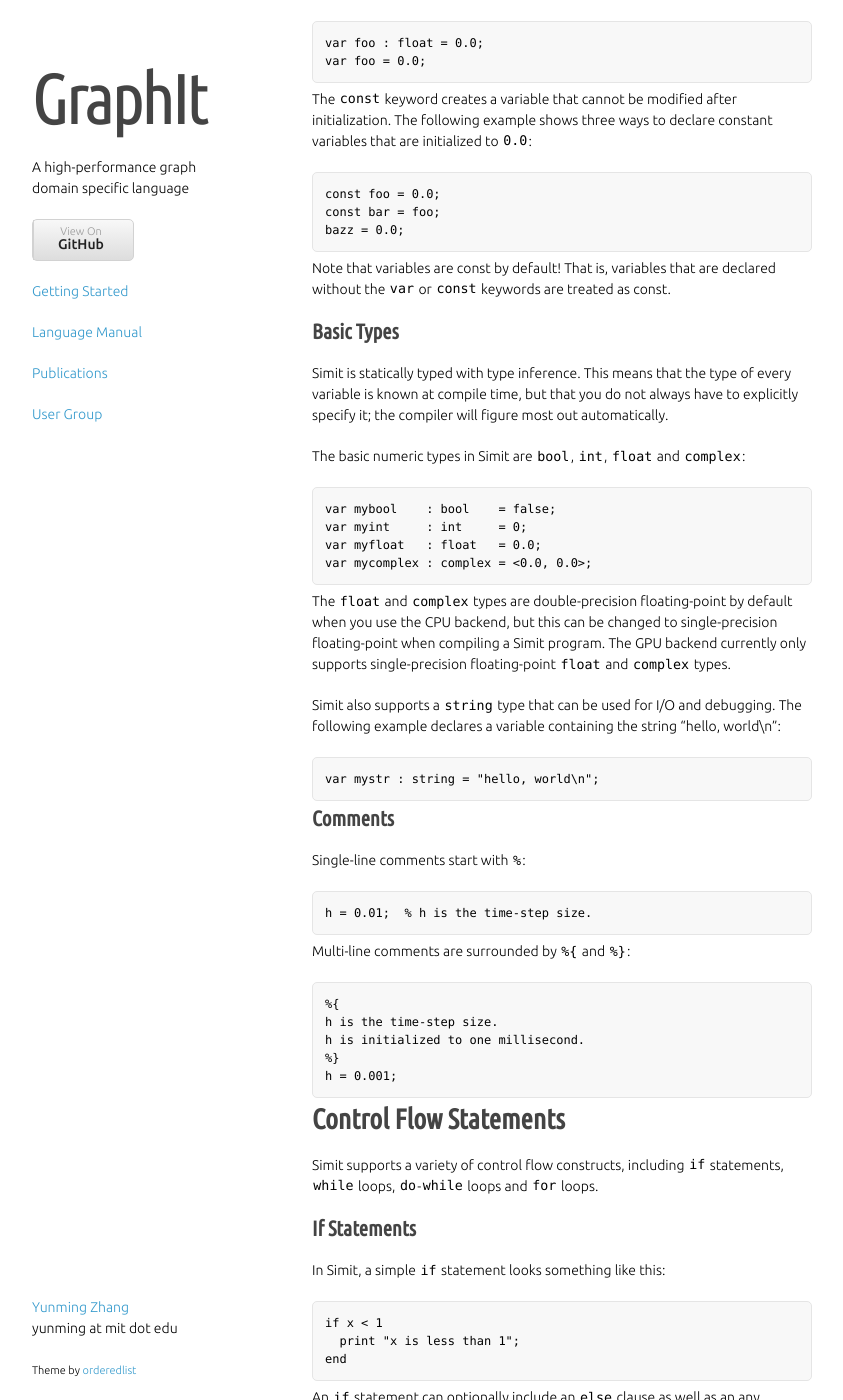
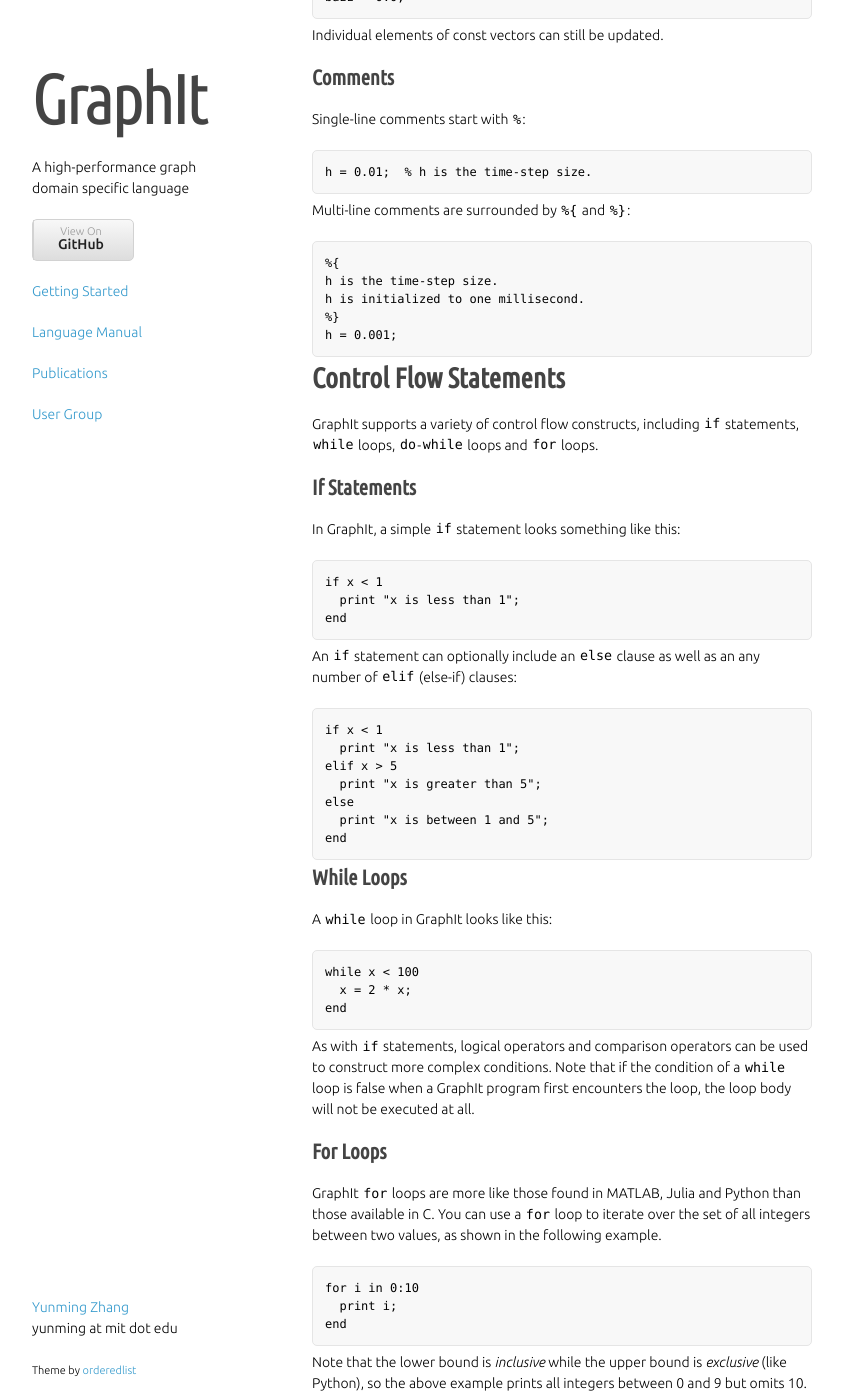
Before and after one commit to yunmingzhang17/yunmingzhang17.github.io, a Jekyll site: the page built from language.md, in a window 1280 px wide and 1400 px high, scrolled down 1803 px. Shown: the whole window, without its empty margins (218-1061 px from the left). Built offline with Jekyll 4.4.1, drawn with Linux system fonts in a browser that asks for light colours; nearby versions of some CDN libraries; some web fonts are replaced; library files that are not in the unit come from our copies; some of the changed text lies outside the part shown.

Commit message:
updating the language manual

````diff
--- a/language.md
+++ b/language.md
@@ -14,9 +14,7 @@
 {:toc}
 
 # Basics
-Simit is an imperative language with statements, control flow and linear
-algebra expressions. In this section, we describe some of the language's basic
-constructs.
+GraphIt is an imperative language with statements, control flow, and high-level operators on sts of vertices ane edges. In this section, we describe some of the language's basic constructs.
 
 ## Functions
 Functions can take any number of parameters, including none. Each parameter
@@ -33,7 +31,7 @@
 end
 ```
 
-Like functions in MATLAB, Simit functions can return any number of results,
+Like functions in MATLAB, GraphIt functions can return any number of results,
 including none. In the next example, the function `minMax` takes two `float`
 parameters and return two `float` results: the smaller of the two inputs as the
 first result and the larger of the two inputs as the second result.
@@ -55,18 +53,6 @@
 function returns more than one result. (The parentheses are optional if the
 function returns just a single result.)
 
-Exported functions can be called from C++ code through the [Simit C++
-API](api). They are declared by prepending the function declaration with the
-keyword `export`, as demonstrated below. Note that even though `main` does not
-take any parameter, an (empty) parameter list must still be included in the
-function declaration. Exported functions typically work on extern data
-structures in global scope.
-
-```
-export func main()
-  % Do something here
-end
-```
 
 ## Variables
 Variables are declared in function bodies or in the global scope using the
@@ -95,34 +81,7 @@
 bazz = 0.0;
 ```
 
-Note that variables are const by default! That is, variables that are declared
-without the `var` or `const` keywords are treated as const.
-
-## Basic Types
-Simit is statically typed with type inference. This means that the type of
-every variable is known at compile time, but that you do not always have to
-explicitly specify it; the compiler will figure most out automatically.
-
-The basic numeric types in Simit are `bool`, `int`, `float` and `complex`:
-
-```
-var mybool    : bool    = false;
-var myint     : int     = 0;
-var myfloat   : float   = 0.0;
-var mycomplex : complex = <0.0, 0.0>;
-```
-
-The `float` and `complex` types are double-precision floating-point by default
-when you use the CPU backend, but this can be changed to single-precision
-floating-point when compiling a Simit program. The GPU backend currently only
-supports single-precision floating-point `float` and `complex` types.
-
-Simit also supports a `string` type that can be used for I/O and debugging. The
-following example declares a variable containing the string "hello, world\n":
-
-```
-var mystr : string = "hello, world\n";
-```
+Individual elements of const vectors can still be updated.
 
 ## Comments
 Single-line comments start with `%`:
@@ -143,12 +102,12 @@
 
 
 # Control Flow Statements
-Simit supports a variety of control flow constructs, including `if` statements,
+GraphIt supports a variety of control flow constructs, including `if` statements,
 `while` loops, `do`-`while` loops and `for` loops.
 
 ## If Statements
 
-In Simit, a simple `if` statement looks something like this:
+In GraphIt, a simple `if` statement looks something like this:
 
 ```
 if x < 1
@@ -169,36 +128,10 @@
 end
 ```
 
-Simit supports the following logical operators and comparison operators, which
-can be used to construct more complex conditions:
-
-```
-x or y;   % Logical OR
-x and y;  % Logical AND
-x xor y;  % Logical XOR
-not x;    % Logical NOT
-
-a == b;   % Equality
-a != b;   % Inequality
-a < b;    % Less than
-a <= b;   % Less than or equal to
-a > b;    % Greater than
-a >= b;   % Greater than or equal to
-```
-
-For example, if we only cared about the scenario in which the value of `x` is
-between 1 and 5, then we could have simply written:
-
-```
-if x >= 1 and x <= 5
-  print "x is between 1 and 5";
-end
-```
-
 
 ## While Loops
 
-A `while` loop in Simit looks like this:
+A `while` loop in GraphIt looks like this:
 
 ```
 while x < 100
@@ -208,25 +141,15 @@
 
 As with `if` statements, logical operators and comparison operators can be used
 to construct more complex conditions. Note that if the condition of a `while`
-loop is false when a Simit program first encounters the loop, the loop body
+loop is false when a GraphIt program first encounters the loop, the loop body
 will not be executed at all.
 
 
 
 ## For Loops
 
-Simit `for` loops are more like those found in MATLAB, Julia and Python than
-those available in C. They can be used to iterate over elements in a Simit set.
-For example (pun intended):
-
-```
-for p in points
-  % Do some computation with element p in points set
-end
-```
-
-You can also use a `for` loop to iterate over the set of all integers between
-two values, as shown in the following example.
+GraphIt `for` loops are more like those found in MATLAB, Julia and Python than
+those available in C. You can use a `for` loop to iterate over the set of all integers between two values, as shown in the following example.
 
 ```
 for i in 0:10
@@ -239,11 +162,10 @@
 omits 10.
 
 
-## Elements, Sets and Graphs
-Elements, sets and graphs form Simit's _data model_, which is the way you
-represent your system.
+# Elements, VertexSets, EdgeSets, Vectors
+Elements, vertexsets, edgesets and vectors form GraphIt's _data model_.
 
-### Elements
+## Elements
 An element is a type that stores one or more data fields, much like a struct in
 C/C++. For example, an element representing a point may store a position vector
 `x` and a velocity vector `v`, while an element represent a spring may store a
@@ -272,7 +194,7 @@
 print p.x;  % [0.0, 0.0, 1.0]'
 ```
 
-### Sets
+## Sets
 Unlike C structs, elements live in sets. So Point elements must be stored in
 some set, such as `points`:
 
@@ -281,14 +203,14 @@
 ```
 
 The `extern` keyword simply means that the `points` set comes from outside the
-Simit program. Typically they have been assembled using the [Simit
+GraphIt program. Typically they have been assembled using the [GraphIt
 C++API](api).
 
 The best ways to work with sets are to
 [apply stencil update functions](#apply-stencil-update-functions) and to
 [assemble system vectors or matrices](#assemble-system-vectors-and-matrices).
 
-### Edge Sets
+## Edge Sets
 Edge sets are sets that also have connectivity information. In particular, edge
 set definitions specify the list of sets from which each edge's endpoints come.
 The following declares a set of spring elements that each connect two points
@@ -298,12 +220,12 @@
 extern springs : set{Element}(points,points);
 ```
 
-There is no explicit graph type in Simit; rather, graphs are formed implicitly
+There is no explicit graph type in GraphIt; rather, graphs are formed implicitly
 from the combination of sets and edge sets. This is similar to how graphs are
 often defined in mathematical papers (i.e. as an ordered pair `G = (V,E)`).
 
-Simit's graphs are hypergraphs, which just means that edges can have more (or
-less) than two endpoints. More precisely, a Simit graph is a _k_-uniform
+GraphIt's graphs are hypergraphs, which just means that edges can have more (or
+less) than two endpoints. More precisely, a GraphIt graph is a _k_-uniform
 hypergraphs; in other words, each edge can (and must) connect _k_ vertices,
 where _k_ is some non-negative integer constant. Thus, we can declare
 additional edge sets that contain triangle, tetrahedral or even hexahedral
@@ -330,25 +252,11 @@
 extern links : set{Link}(triangles, tetrahedra);
 ```
 
-### Grid Edge Sets
-Simit also supports declaring edge sets which connect points in a regular
-grid pattern with a particular dimensionality. The following declares a
-three-dimensional grid over the `points` set, meaning it contains links
-connecting each point to six other points (in the six cardinal directions
-one can move for a three-dimensional grid):
 
-```
-extern springsGrid : grid[3]{Element}(points);
-```
+# VertexSet Operators
 
-While one could build such a structure using a generic edge set, specifying this
-structure enables [coordinate-based accessing](#coordinate-based-access) when
-assembling matrices based on grid edge sets.
+# EdgeSet Operators
 
-Because these edge sets have very particular structure, extern grid edge sets
-are assembled with different syntax in the [Simit C++ API](api).
-
-## Apply Stencil Update Functions
 
 A stencil update function is any function that takes as arguments an element
 and (if the element is an edge) its endpoints. A stencil update function that
@@ -405,41 +313,3 @@
 ```
 apply length to springs;
 ```
-
-## System Vectors and Matrices
-In addition to integer ranges, the dimensions of vectors and matrices can be
-_sets_. We call such vectors and matrices _system_ vectors and matrices, and
-they can describe properties of an entire physical system. A system vector can
-be thought of as a dictionary, while a system matrix can be thought of as a
-two-dimensional dictionary (or a dictionary of dictionaries):
-
-```
-% A vector with one float per point in the points set
-var a : vector[points](float);
-
-% A vector with one 3-vector block per point
-% in the points set
-var b : vector[points](vector[3](float));
-
-% A matrix with one 3x3 matrix block non-empty
-% per pair of points in the points set
-var K : matrix[points,points](matrix[3,3](float));
-```
-
-Note that system matrices can be sparse matrices and do not have to store
-values for all |`points`|<sup>2</sup> combinations of indices.
-
-In the [Elements](#elements) section, we showed how an element field can be
-accessed using the `.` operator. Sets also have fields, corresponding to the
-fields of the set elements, that can be accessed using the same syntax. The
-result of a set field read is a system vector that is constructed by
-concatenating the corresponding fields of all elements in the set. For example,
-if set `springs` contains elements `e0`, `e1` and `e2` (in that order) and if
-each element has a field `m` of type `float`, then `springs.m` would correspond
-to the system vector
-
-```
-[e0.m, e1.m, e2.m]'
-```
-
-and would be of type `vector[springs](float)`.
````
Also changed, not shown: 1 other file.
